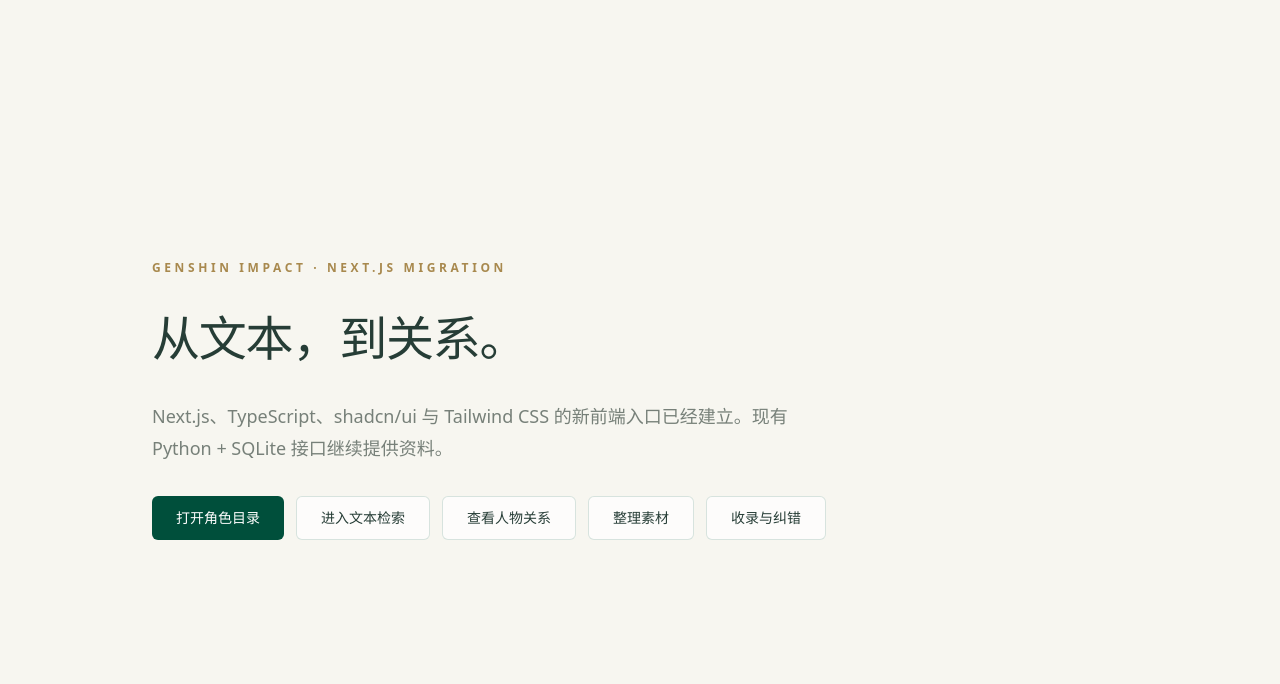
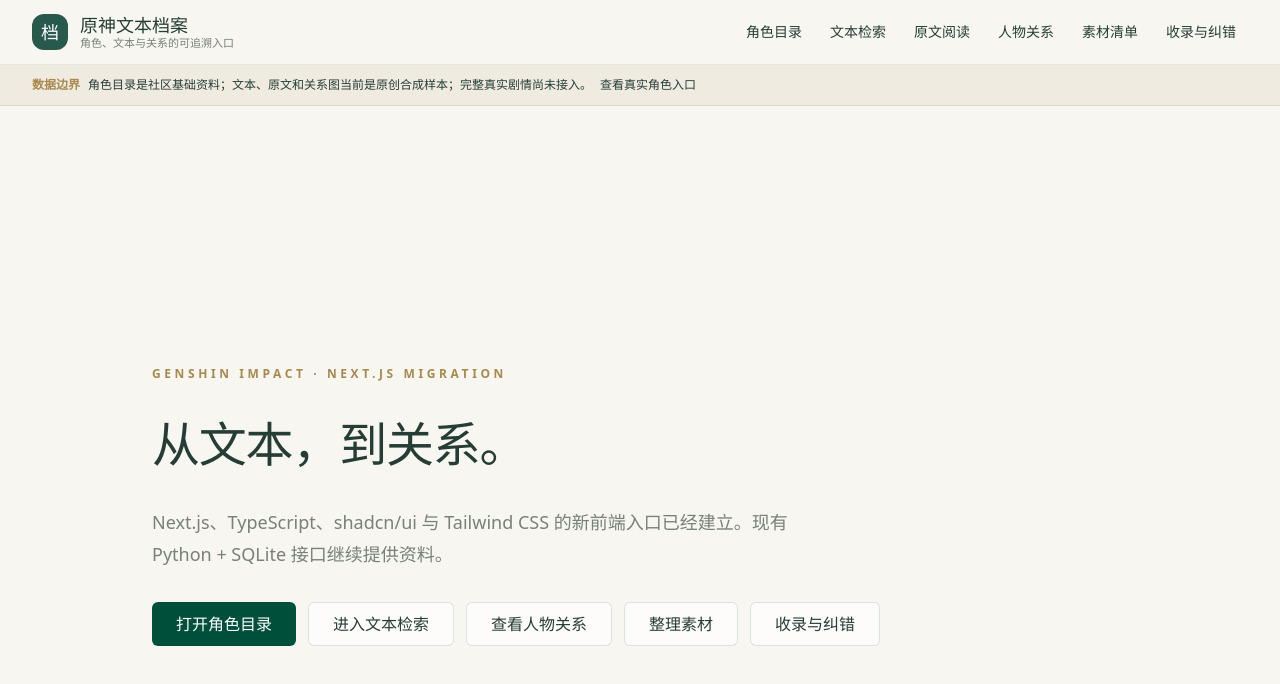
Before and after one commit to closetheone/Genshin-Impact-New, a Next.js app in the folder frontend/: page / in a window 1280 px wide. Shown: the top 684 px of the page. Built offline with nearby package versions, Linux system fonts and the light colour scheme.

Commit message:
feat: add shared archive application shell

```diff
--- a/frontend/app/globals.css
+++ b/frontend/app/globals.css
@@ -23,3 +23,8 @@
 * { box-sizing: border-box; }
 body { margin: 0; background: var(--paper); color: var(--ink); }
 a { color: inherit; text-decoration: none; }
+button, input, select, textarea { font: inherit; }
+:focus-visible { outline: 2px solid var(--green); outline-offset: 2px; }
+@media (prefers-reduced-motion: reduce) {
+  *, *::before, *::after { scroll-behavior: auto !important; transition-duration: 0.01ms !important; animation-duration: 0.01ms !important; animation-iteration-count: 1 !important; }
+}
--- a/frontend/app/layout.tsx
+++ b/frontend/app/layout.tsx
@@ -1,4 +1,5 @@
 import type { Metadata } from "next";
+import { AppShell } from "@/components/app-shell";
 import "./globals.css";
 
 export const metadata: Metadata = {
@@ -7,5 +8,5 @@ export const metadata: Metadata = {
 };
 
 export default function RootLayout({ children }: Readonly<{ children: React.ReactNode }>) {
-  return <html lang="zh-CN"><body>{children}</body></html>;
+  return <html lang="zh-CN"><body><AppShell>{children}</AppShell></body></html>;
 }
--- /dev/null
+++ b/frontend/components/app-shell.tsx
@@ -0,0 +1,98 @@
+"use client";
+
+import Link from "next/link";
+import { usePathname } from "next/navigation";
+import { useState } from "react";
+
+const REAL_CATALOG = "genshin-basics-2026-10-15-v2";
+
+const navigation = [
+  { href: "/characters", label: "角色目录", match: ["/characters", "/real-characters", "/real-character"] },
+  { href: "/search", label: "文本检索", match: ["/search"] },
+  { href: "/read", label: "原文阅读", match: ["/read"] },
+  { href: "/graph", label: "人物关系", match: ["/graph"] },
+  { href: "/materials", label: "素材清单", match: ["/materials"] },
+  { href: "/about", label: "收录与纠错", match: ["/about"] },
+];
+
+function isCurrent(pathname: string, match: string[]) {
+  return match.some((prefix) => pathname === prefix || pathname.startsWith(`${prefix}/`));
+}
+
+function NavigationLinks({ pathname, onNavigate }: { pathname: string; onNavigate?: () => void }) {
+  return (
+    <>
+      {navigation.map((item) => {
+        const current = isCurrent(pathname, item.match);
+        return (
+          <Link
+            key={item.href}
+            href={item.href}
+            onClick={onNavigate}
+            aria-current={current ? "page" : undefined}
+            className={`rounded-md px-3 py-2 text-sm transition-colors ${current ? "bg-green text-white" : "text-ink hover:bg-green/10 hover:text-green"}`}
+          >
+            {item.label}
+          </Link>
+        );
+      })}
+    </>
+  );
+}
+
+export function AppShell({ children }: Readonly<{ children: React.ReactNode }>) {
+  const pathname = usePathname() || "/";
+  const [menuOpen, setMenuOpen] = useState(false);
+
+  return (
+    <div className="min-h-screen">
+      <a href="#main-content" className="sr-only focus:not-sr-only focus:fixed focus:left-4 focus:top-4 focus:z-50 focus:rounded-md focus:bg-ink focus:px-4 focus:py-2 focus:text-sm focus:text-white">
+        跳到主要内容
+      </a>
+      <header className="sticky top-0 z-40 border-b border-line/90 bg-paper/95 backdrop-blur" aria-label="全局导航">
+        <div className="mx-auto flex min-h-16 max-w-7xl items-center justify-between gap-4 px-5 sm:px-8">
+          <Link href="/" className="flex min-w-0 items-center gap-3" aria-label="原神文本档案首页">
+            <span className="grid size-9 shrink-0 place-items-center rounded-xl bg-green font-serif text-lg text-white">档</span>
+            <span className="min-w-0">
+              <span className="block truncate font-serif text-lg leading-tight text-ink">原神文本档案</span>
+              <span className="hidden text-[11px] leading-tight text-muted sm:block">角色、文本与关系的可追溯入口</span>
+            </span>
+          </Link>
+
+          <nav className="hidden items-center gap-1 lg:flex" aria-label="主要页面">
+            <NavigationLinks pathname={pathname} />
+          </nav>
+
+          <button
+            type="button"
+            className="inline-flex h-10 items-center rounded-md border border-line bg-panel px-3 text-sm font-medium text-ink hover:bg-green/10 focus-visible:outline-none focus-visible:ring-2 focus-visible:ring-green lg:hidden"
+            aria-expanded={menuOpen}
+            aria-controls="mobile-navigation"
+            onClick={() => setMenuOpen((open) => !open)}
+          >
+            {menuOpen ? "收起菜单" : "打开菜单"}
+          </button>
+        </div>
+        {menuOpen ? (
+          <nav id="mobile-navigation" className="border-t border-line bg-panel px-5 py-3 lg:hidden" aria-label="移动端主要页面">
+            <div className="mx-auto grid max-w-7xl gap-1 sm:grid-cols-2">
+              <NavigationLinks pathname={pathname} onNavigate={() => setMenuOpen(false)} />
+            </div>
+          </nav>
+        ) : null}
+      </header>
+
+      <div className="border-b border-gold/20 bg-gold/10 px-5 py-2.5 text-xs leading-5 text-ink sm:px-8">
+        <div className="mx-auto flex max-w-7xl flex-wrap items-center gap-x-2 gap-y-1">
+          <span className="font-semibold text-gold">数据边界</span>
+          <span>角色目录是社区基础资料；文本、原文和关系图当前是原创合成样本；完整真实剧情尚未接入。</span>
+          <Link className="font-medium text-green underline-offset-2 hover:underline" href={`/real-characters?catalog=${REAL_CATALOG}`}>
+            查看真实角色入口
+          </Link>
+        </div>
+      </div>
+
+      <div id="main-content">{children}</div>
+    </div>
+  );
+}
```
